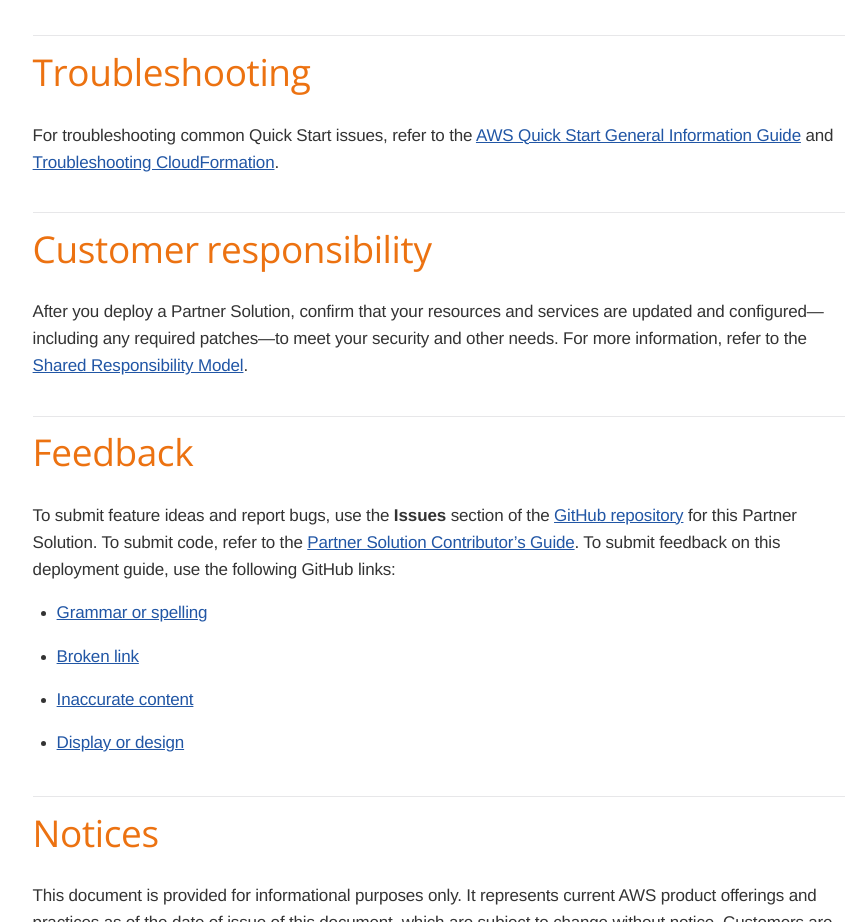
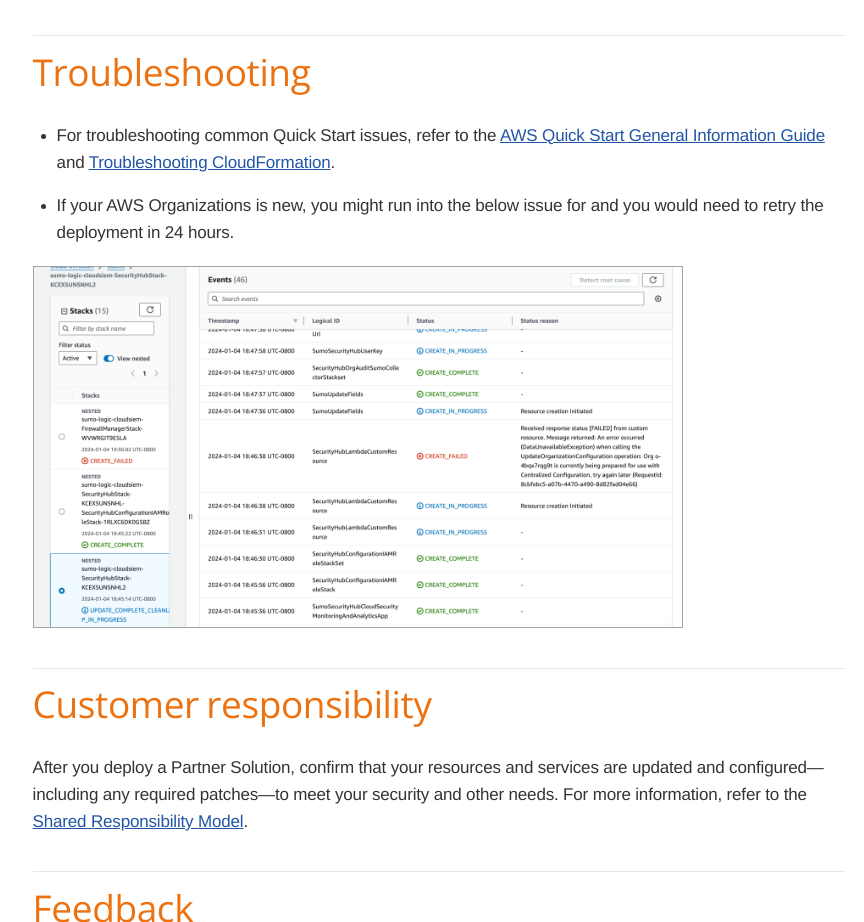
Before and after one commit to aws-ia/cfn-ps-sumo-logic-cloudsiem, a plain HTML site: page index.html in a window 1280 px wide. Shown: the part 10380-11302 px from the top of the page, without its empty margins (329-1193 px from the left). Drawn offline with nearby package versions, Linux system fonts and the light colour scheme; files whose address does not match are found by name; a web font is replaced by a local one.

Commit message:
update doc troubleshooting

```diff
--- a/index.html
+++ b/index.html
@@ -2195,8 +2195,20 @@ Unless you&#8217;re customizing the Partner Solution templates or are instructed
 <div class="sect1">
 <h2 id="_troubleshooting">Troubleshooting</h2>
 <div class="sectionbody">
-<div class="paragraph">
+<div class="ulist">
+<ul>
+<li>
 <p>For troubleshooting common Quick Start issues, refer to the <a href="https://fwd.aws/rA69w?" target="_blank" rel="noopener">AWS Quick Start General Information Guide</a> and <a href="https://docs.aws.amazon.com/AWSCloudFormation/latest/UserGuide/troubleshooting.html" target="_blank" rel="noopener">Troubleshooting CloudFormation</a>.</p>
+</li>
+<li>
+<p>If your AWS Organizations is new, you might run into the below issue for and you would need to retry the deployment in 24 hours.</p>
+</li>
+</ul>
+</div>
+<div class="imageblock">
+<div class="content">
+<a class="image" href="images/SRAQStroubleshootingStack.png"><img src="docs/deployment_guide/images/SRAQStroubleshootingStack.png" alt="New AWS Organizations troubleshooting" width="80%"></a>
+</div>
 </div>
 </div>
 </div>
```
Also changed, not shown: docs/deployment_guide/images/SRAQStroubleshootingStack.png (added), 1 other file.
